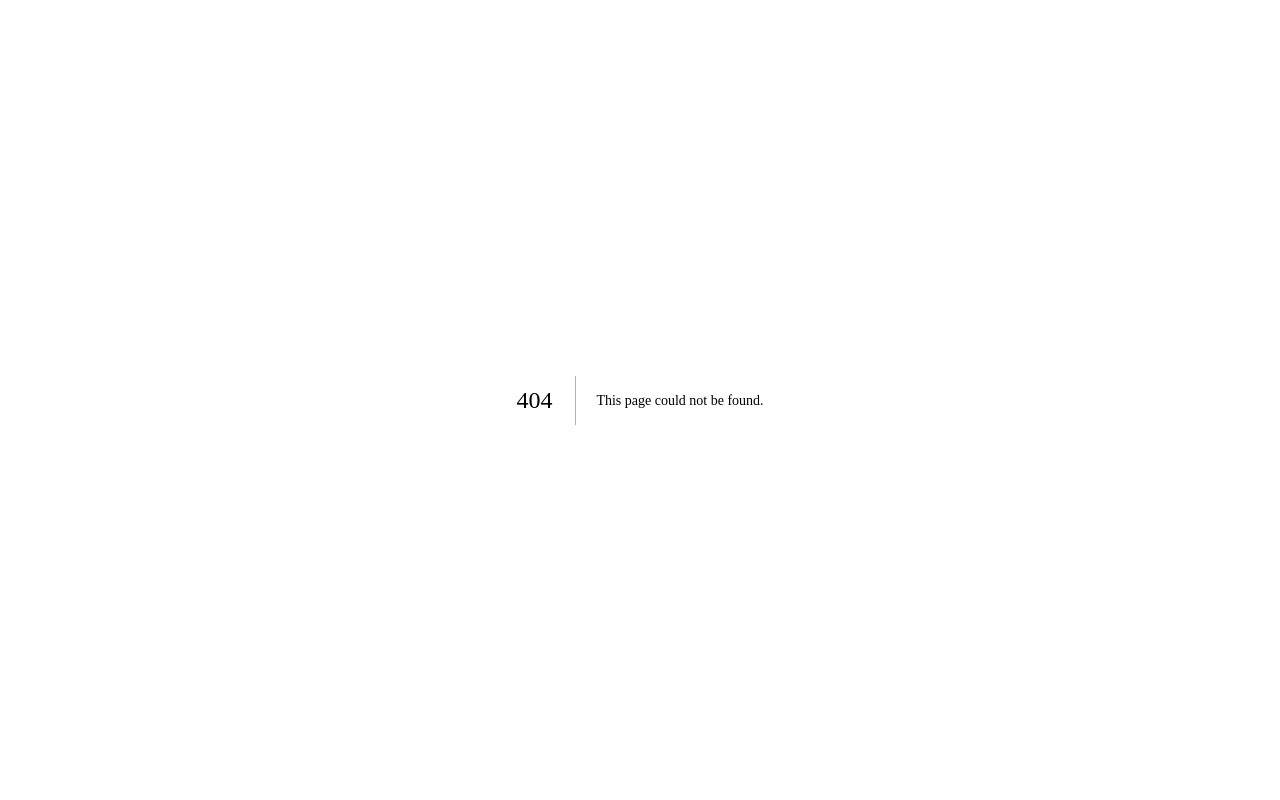
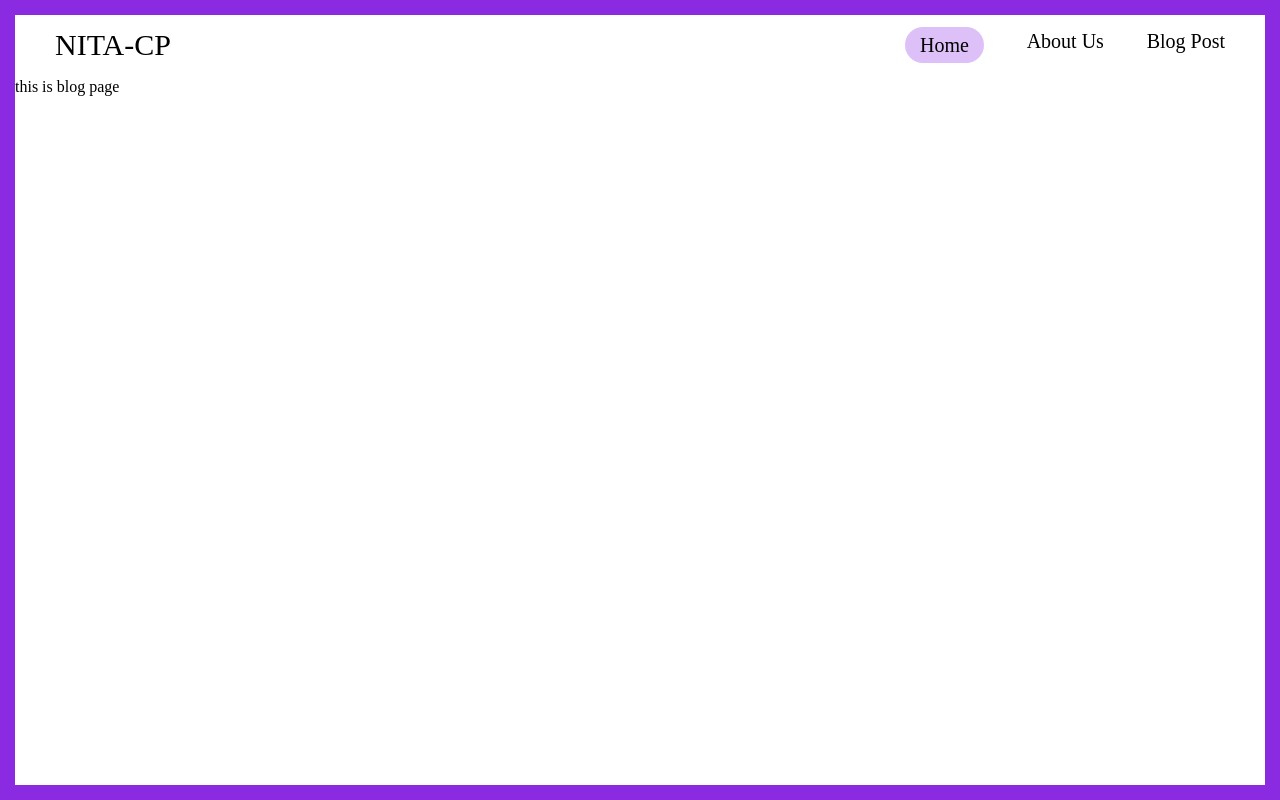
Before and after one commit to tanyarajhans/NITA-CP-Website, a Next.js app in the folder nita_cp/: page /blog in a window 1280 px wide. Before the commit this address had no page. Built offline with nearby package versions, Linux system fonts and the light colour scheme.

Commit message:
added home, about and blog page

```diff
--- a/nita_cp/components/Navbar.js
+++ b/nita_cp/components/Navbar.js
@@ -4,11 +4,11 @@ import Link from 'next/link'
 
 function Navbar() {
   return (
-    <nav className="flex flex-row justify-between mx-10 align-center">
-      <div className="text-3xl m-2">NITA-CP</div>
-      <div>
-        <ul className="flex justify-between m-2">
-          <li>
+    <nav className="flex m-3 items-center flex-row justify-between mx-10 align-center">
+      <div className="text-3xl ">NITA-CP</div>
+      <div className="w-80">
+        <ul className="flex flex-wrap justify-between text-xl ">
+        <li className="navhome">
             <Link href="/">
               <a>Home</a>
             </Link>
@@ -19,7 +19,7 @@ function Navbar() {
             </Link>
           </li>
           <li>
-            <Link href="/blog/hello-world">
+            <Link href="/blog">
               <a>Blog Post</a>
             </Link>
           </li>
--- /dev/null
+++ b/nita_cp/pages/about.js
@@ -0,0 +1,13 @@
+import React from 'react'
+import Navbar from '../components/Navbar'
+
+function about() {
+    return (
+        <div className="home">
+            <Navbar></Navbar>
+            This is about page
+        </div>
+    )
+}
+
+export default about
--- /dev/null
+++ b/nita_cp/pages/blog.js
@@ -0,0 +1,13 @@
+import React from 'react'
+import Navbar from '../components/Navbar'
+
+function blog() {
+    return (
+        <div className="home">
+            <Navbar/>
+            this is blog page
+        </div>
+    )
+}
+
+export default blog
--- a/nita_cp/styles/globals.css
+++ b/nita_cp/styles/globals.css
@@ -11,8 +11,14 @@
 
 .home{
     border-style: solid;
-    border-width: 25px;
+    border-width: 15px;
     border-color: blueviolet;
     min-height: 100vh;
     width: auto;
 }
+
+.navhome{
+    background-color: rgba(137, 43, 226, 0.294);
+    padding: 4px 15px;
+    border-radius: 20px;
+}
```
